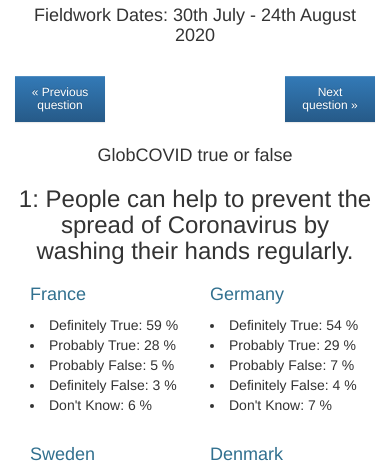
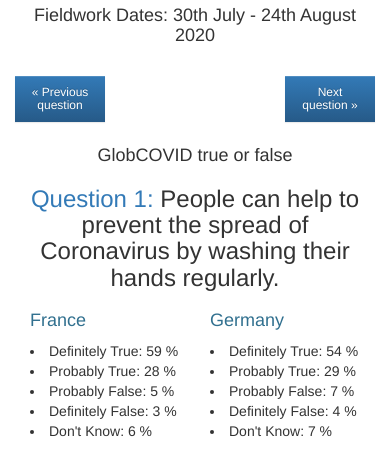
Before and after one commit to Maciek-cod/my-first-blog, a Django app: page /conspi/question/1 in a window 390 px wide. Shown: the part 261-724 px from the top of the page. Run offline with Django 3.2, Linux system fonts and the light colour scheme; data comes from the database, SQL or seed files in the repository; some libraries are stand-ins or nearby versions.

```diff
--- a/conspi/templates/conspi/question.html
+++ b/conspi/templates/conspi/question.html
@@ -7,7 +7,7 @@
 	<br><br><br>
 	<div class="text-center">
 		<h4>GlobCOVID true or false</h4>
-		<h3>{{ question }}: {{ question.title }}</h3>
+		<h3><span class="text-primary">Question {{ question }}:</span> {{ question.title }}</h3>
 	</div>
 	{% for answer in answers %}
     	<div class="col-xs-6 col-sm-3 col-lg-2 col-lg-offset-0">
```
